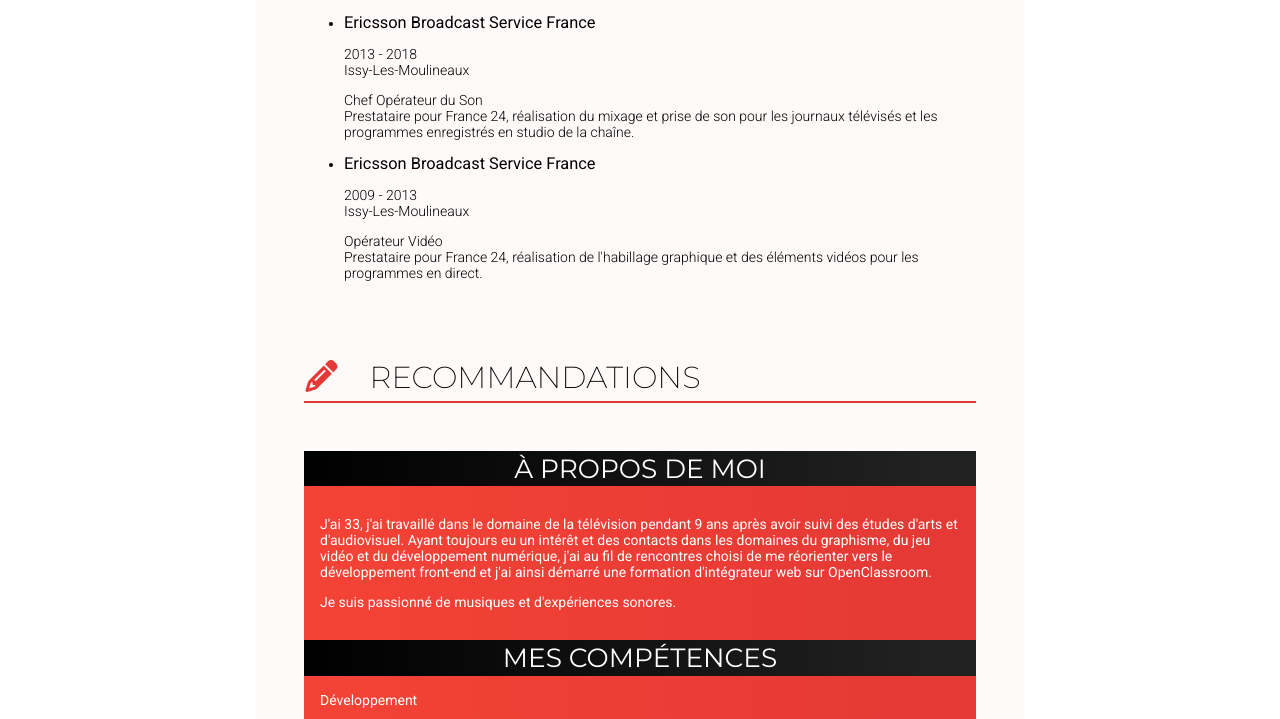
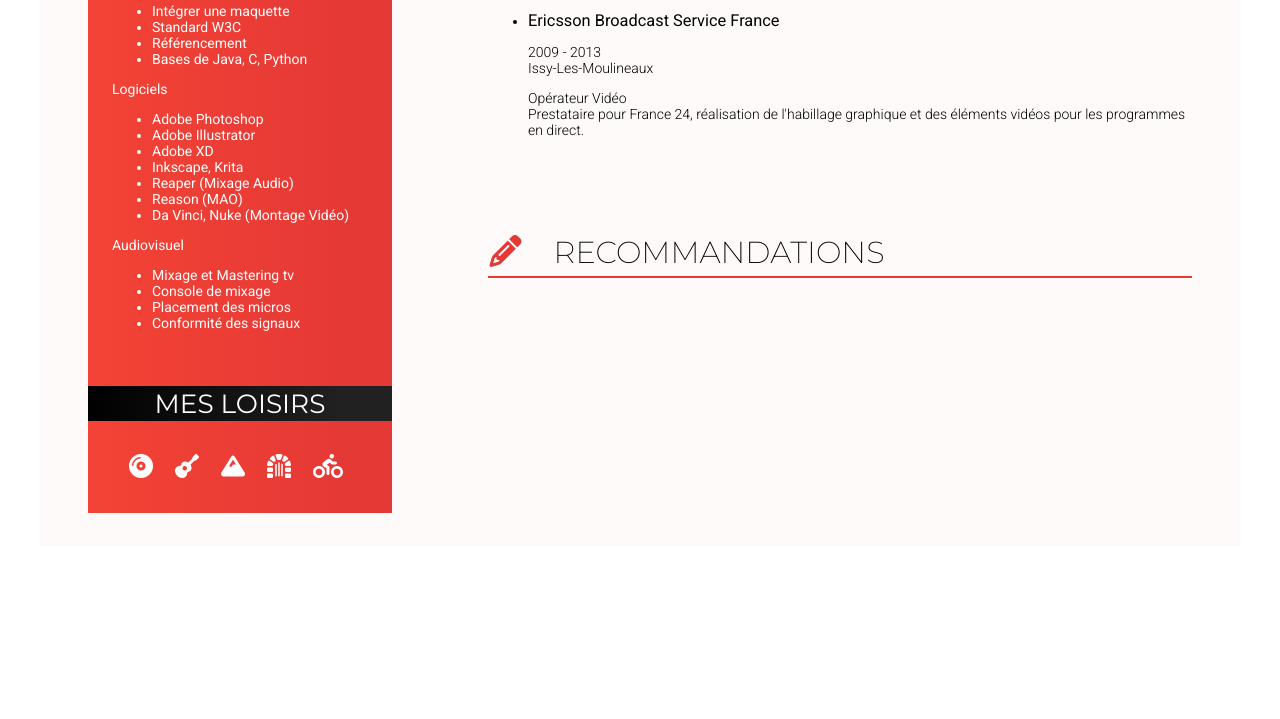
Before and after one commit to oc-math-classroom/projet-2, a plain HTML site: page index.html in a window 1280 px wide. Shown: the part 1062-1781 px from the top of the page. After the commit the page ends 1616 px from the top, so only its background shows below. Drawn offline with Linux system fonts and the light colour scheme.

Commit message:
ajouté css grid

```diff
--- a/index.html
+++ b/index.html
@@ -26,6 +26,9 @@
         </header>
 
         <!--Section 2 Photo-->
+        <aside id="photo" class="bloc-sider">
+
+        </aside>
 
         <!--Section 2 bis Contact-->
         <aside id="contact" class="bloc-sider">
--- a/style/style.css
+++ b/style/style.css
@@ -5,6 +5,61 @@
     margin: 0;
     padding: 0;
     font-weight: normal;
+}
+
+.page-wrapper{
+    font-family: 'Roboto', Arial, Helvetica, sans-serif;
+    font-weight: 300;
+    font-size: 14px;
+    margin: auto;
+    background: #fffafa;
+}
+
+header{
+    grid-column: 2/4;
+    grid-row: 1/7;
+}
+
+#photo{
+    grid-column: 1/2;
+    grid-row: 1/40;
+    background: linear-gradient(to left, #e53935 50px, #f44336);
+
+}
+
+#formation{
+    grid-column: 2/4;
+    /grid-row: 7/21;
+}
+
+#experience-pro{
+    grid-column: 2/4;
+    grid-row: 21/30;
+}
+
+#recommandations{
+    grid-column: 2/4;
+    grid-row: 32;
+}
+
+#contact{
+    grid-column: 1/2;
+    grid-row: 8/14
+}
+
+#about{
+    grid-column: 1/2;
+    grid-row: 14/24;
+}
+
+#skills{
+    grid-column: 1/2;
+    grid-row: 24/37;
+}
+
+#loisirs{
+    grid-column: 1/2;
+    grid-row: 37;
 }
 
 .bloc-section{
@@ -35,19 +90,10 @@
     text-transform: uppercase;
 }
 
-.page-wrapper{
-    font-family: 'Roboto', Arial, Helvetica, sans-serif;
-    font-weight: 300;
-    max-width: 768px;
-    font-size: 14px;
-    margin: auto;
-    background: #fffafa;
-}
-
 .bloc-texte-side, .bloc-bouton-side, .bloc-icon-side{
     background: linear-gradient(to left, #e53935 50px, #f44336);
     color: white;
-    padding: 1rem;
+    padding: 1.5rem;
 }
 
 .bloc-sider{
@@ -68,9 +114,9 @@
 
 .bloc-icon-side{
     text-align: center;
-    letter-spacing: 1rem;
+    letter-spacing: 0.5rem;
     padding: 2rem;
-    font-size: 3rem;
+    font-size: 1.5rem;
 }
 
 .bloc-title{
@@ -105,6 +151,14 @@
     border-bottom: 4px solid #e53935;
 }
 
-@media (max-width: 576px){
-    font-size: 1rem;
+@media (min-width: 1200px){
+
+    .page-wrapper{
+        max-width: 1200px;
+        font-size: 14px;
+        margin: auto;
+        display: grid;
+        grid-template-columns: 1fr 2fr;
+        grid-template-rows: repeat(40, 40px);
+    }
 }
```
